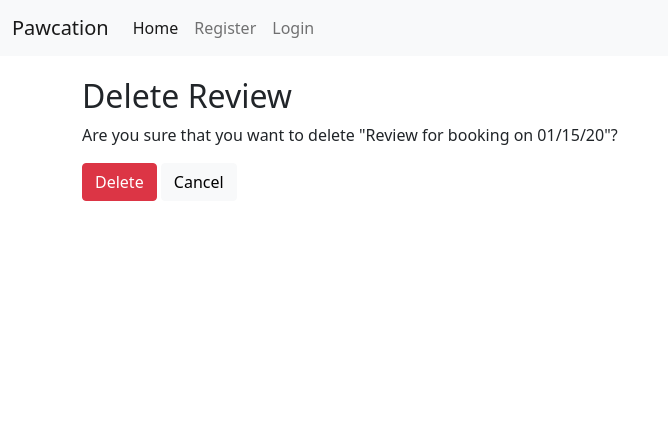
After one commit to ilaria-barletta/pawcation, a Django app: page /reviews/delete/1/ in a window 1280 px wide. The commit adds this page. Shown: the top 441 px of the page, without its empty margins (0-668 px from the left). Run offline with Django 3.2, Linux system fonts and the light colour scheme; tables that the repository leaves empty hold one stand-in row (values such as "Sample post"); some libraries are stand-ins or nearby versions.

Commit message:
add view to delete reviews

```diff
--- a/bookings/urls.py
+++ b/bookings/urls.py
@@ -9,4 +9,5 @@ urlpatterns = [
     path("new-review", views.NewReview.as_view(), name="new_review"),
     # Found here: https://www.pythontutorial.net/django-tutorial/django-updateview/
     path("reviews/update/<pk>/", views.UpdateReview.as_view(), name="update_review"),
+    path("reviews/delete/<pk>/", views.DeleteReview.as_view(), name="delete_review"),
 ]
--- a/bookings/views.py
+++ b/bookings/views.py
@@ -72,3 +72,9 @@ class UpdateReview(generic.edit.UpdateView):
         kwargs = super(UpdateReview, self).get_form_kwargs()
         kwargs['user'] = self.request.user
         return kwargs
+
+class DeleteReview(generic.edit.DeleteView):
+    model = Review
+    template_name = "delete_review.html"
+    success_url = '/reviews'
+    context_object_name = 'review'
--- /dev/null
+++ b/templates/delete_review.html
@@ -0,0 +1,21 @@
+<!-- This template is the form for deleting reviews -->
+
+{% extends "base.html" %}
+
+{% block content %}
+
+<div class="container">
+    <div class="row">
+        <div class="col">
+            <form method="post" style="margin-top: 1.3em;">
+                {% csrf_token %}
+                <h2>Delete Review</h2>
+                <p>Are you sure that you want to delete "{{review}}"?</p>
+                <button type="submit" class="btn btn-danger">Delete</button>
+                <a class="btn btn-light" href="{% url 'reviews' %}" role="button">Cancel</a>
+            </form>
+        </div>
+    </div>
+</div>
+
+{%endblock%}
--- a/templates/reviews.html
+++ b/templates/reviews.html
@@ -27,6 +27,7 @@
                         {% endif %}
                     </p>
                     <a href="{% url 'update_review' review.id %}" class="btn btn-primary">Edit</a>
+                    <a href="{% url 'delete_review' review.id %}" class="btn btn-danger">Delete</a>
                 </div>
             </div>
             {% endwith %}
```
